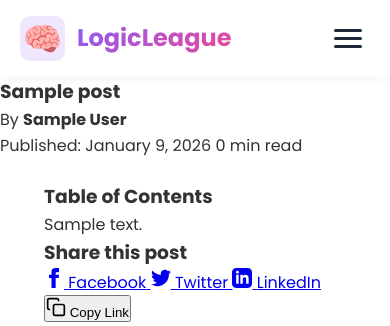
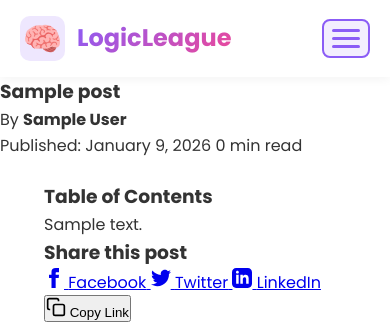
Before and after one commit to HarnasDGE/LogicLeague, a WordPress theme: template logicleague/single.php in a window 390 px wide. Shown: the top 326 px of the page. Run offline with PHP 8.4 and a stand-in for WordPress, Linux system fonts and the light colour scheme; the site name, menu and one post (Sample post) are stand-ins, and other content is empty.

Commit message:
Fix: Make hamburger menu button visible with styling
- Add light purple background to hamburger button
- Add purple border (2px solid #8B5CF6)
- Change hamburger lines to purple (#8B5CF6)
- Add rounded corners (8px border-radius)
- When active: solid purple background with white X icon
- Button now clearly visible and easy to tap on mobile

```diff
--- a/logicleague/style.css
+++ b/logicleague/style.css
@@ -540,8 +540,9 @@ footer {
     display: none;
     flex-direction: column;
     gap: 5px;
-    background: transparent;
-    border: none;
+    background: rgba(139, 92, 246, 0.1);
+    border: 2px solid #8B5CF6;
+    border-radius: 8px;
     cursor: pointer;
     padding: 8px;
     position: relative;
@@ -551,10 +552,19 @@ footer {
 .mobile-menu-toggle span {
     width: 28px;
     height: 3px;
-    background: #1f2937;
+    background: #8B5CF6;
     border-radius: 3px;
     transition: all 0.3s ease;
     display: block;
+}
+
+.mobile-menu-toggle.active {
+    background: #8B5CF6;
+    border-color: #8B5CF6;
+}
+
+.mobile-menu-toggle.active span {
+    background: white;
 }
 
 .mobile-menu-toggle.active span:nth-child(1) {
```
